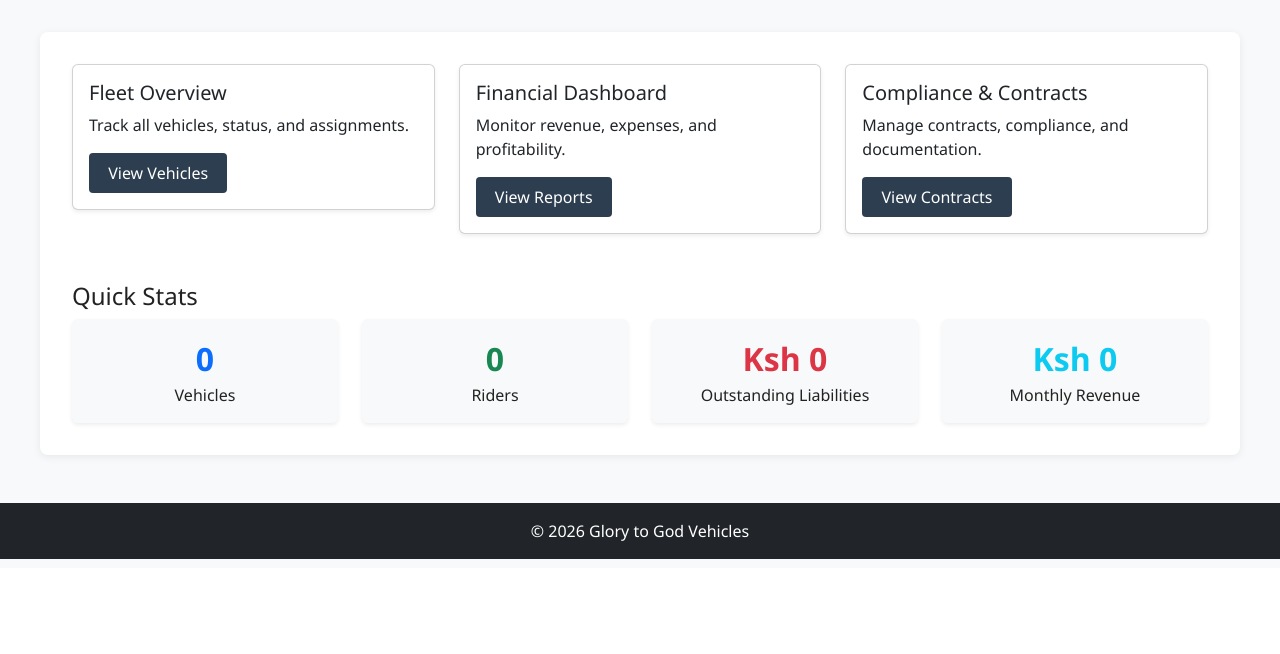
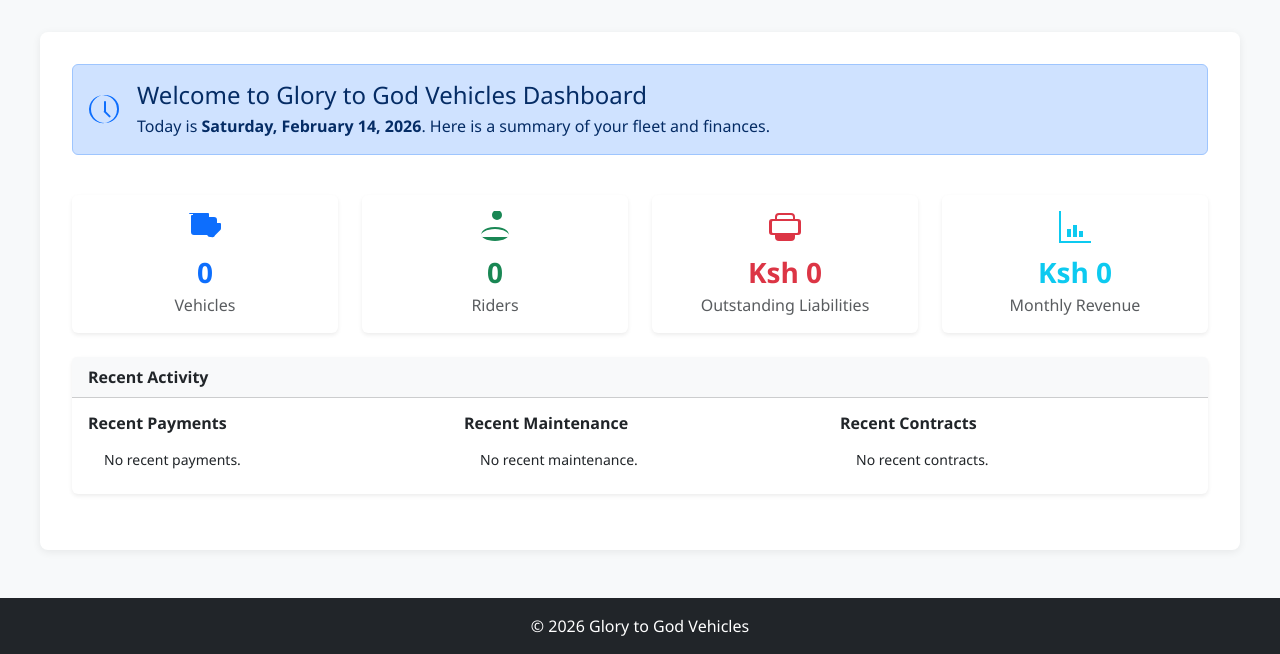
Before and after one commit to ElvisMw/G2G, a Django app: page / in a window 1280 px wide. Shown: the part 232-886 px from the top of the page. Before the commit the page ends 791 px from the top, so only its background shows below. Run offline with Django 5.2, Linux system fonts and the light colour scheme; data that the repository does not hold is empty.

Commit message:
FIXED: payments page

```diff
--- a/dashboard/views.py
+++ b/dashboard/views.py
@@ -8,11 +8,25 @@ def dashboard(request):
 	total_riders = Rider.objects.count()
 	total_outstanding = Vehicle.objects.aggregate(total=Sum('outstanding_balance'))['total'] or 0
 	total_revenue = Payment.objects.filter(payment_type='INSTALLMENT').aggregate(total=Sum('amount'))['total'] or 0
+
+	from finance.models import Payment as PaymentModel
+	from maintenance.models import MaintenanceRecord
+	from contracts.models import Contract
+	from django.utils import timezone
+
+	recent_payments = PaymentModel.objects.order_by('-date_paid')[:5]
+	recent_maintenance = MaintenanceRecord.objects.order_by('-date')[:5]
+	recent_contracts = Contract.objects.order_by('-start_date')[:5]
+
 	return render(request, 'dashboard.html', {
 		'total_vehicles': total_vehicles,
 		'total_riders': total_riders,
 		'total_outstanding': total_outstanding,
 		'total_revenue': total_revenue,
+		'recent_payments': recent_payments,
+		'recent_maintenance': recent_maintenance,
+		'recent_contracts': recent_contracts,
+		'now': timezone.now(),
 	})
 from django.shortcuts import render
 
--- a/templates/accounting.html
+++ b/templates/accounting.html
@@ -12,6 +12,7 @@
             <th>Description</th>
             <th>Debit</th>
             <th>Credit</th>
+            <th>Deductions</th>
             <th>Balance</th>
             <th>Actions</th>
         </tr>
@@ -24,6 +25,11 @@
             <td>{{ entry.description }}</td>
             <td>Ksh {{ entry.debit }}</td>
             <td>Ksh {{ entry.credit }}</td>
+            <td>
+                {% if entry.account.account_type == "EXPENSE" or "deduct" in entry.description|lower %}
+                    Ksh {{ entry.debit }}
+                {% else %}-{% endif %}
+            </td>
             <td>Ksh {{ entry.balance }}</td>
             <td>
                 <a href="/accounting/{{ entry.id }}/" class="btn btn-sm btn-outline-info">View</a>
--- a/templates/dashboard.html
+++ b/templates/dashboard.html
@@ -1,59 +1,123 @@
 {% extends "base.html" %}
 {% block content %}
-<div class="row g-4">
-    <div class="col-md-4">
-        <div class="card shadow-sm">
-            <div class="card-body">
-                <h5 class="card-title">Fleet Overview</h5>
-                <p class="card-text">Track all vehicles, status, and assignments.</p>
-                <a href="/vehicles/" class="btn btn-primary">View Vehicles</a>
+<div class="row mb-4">
+    <div class="col-12">
+        <div class="alert alert-primary d-flex align-items-center" role="alert">
+            <div class="me-3">
+                <svg xmlns="http://www.w3.org/2000/svg" width="32" height="32" fill="#0d6efd" class="bi bi-speedometer2" viewBox="0 0 16 16">
+                  <path d="M8 4a.5.5 0 0 1 .5.5v4.707l2.146 2.147a.5.5 0 0 1-.708.708l-2.25-2.25A.5.5 0 0 1 7.5 9V4.5A.5.5 0 0 1 8 4z"/>
+                  <path d="M3.278 14A7 7 0 1 1 14 8a7 7 0 0 1-10.722 6zM8 15A7 7 0 1 0 8 1a7 7 0 0 0 0 14z"/>
+                </svg>
             </div>
-        </div>
-    </div>
-    <div class="col-md-4">
-        <div class="card shadow-sm">
-            <div class="card-body">
-                <h5 class="card-title">Financial Dashboard</h5>
-                <p class="card-text">Monitor revenue, expenses, and profitability.</p>
-                <a href="/reports/" class="btn btn-success">View Reports</a>
-            </div>
-        </div>
-    </div>
-    <div class="col-md-4">
-        <div class="card shadow-sm">
-            <div class="card-body">
-                <h5 class="card-title">Compliance & Contracts</h5>
-                <p class="card-text">Manage contracts, compliance, and documentation.</p>
-                <a href="/contracts/" class="btn btn-warning">View Contracts</a>
+            <div>
+                <h4 class="alert-heading mb-1">Welcome to Glory to God Vehicles Dashboard</h4>
+                <p class="mb-0">Today is <strong>{{ now|date:'l, F j, Y' }}</strong>. Here is a summary of your fleet and finances.</p>
             </div>
         </div>
     </div>
 </div>
-<div class="mt-5">
-    <h4>Quick Stats</h4>
-    <div class="row text-center">
-        <div class="col">
-            <div class="p-3 bg-light rounded shadow-sm">
-                <div class="fs-2 fw-bold text-primary">{{ total_vehicles|default:0 }}</div>
-                <div>Vehicles</div>
+
+<div class="row g-4 mb-4">
+    <div class="col-md-3">
+        <div class="card text-center border-0 shadow-sm h-100">
+            <div class="card-body">
+                <div class="mb-2">
+                    <svg xmlns="http://www.w3.org/2000/svg" width="32" height="32" fill="#0d6efd" class="bi bi-truck" viewBox="0 0 16 16">
+                      <path d="M0 1.5A.5.5 0 0 1 .5 1h9a.5.5 0 0 1 .5.5V3h2.5A1.5 1.5 0 0 1 14 4.5V6h1.5a.5.5 0 0 1 .5.5v2.086a1.5 1.5 0 0 1-.44 1.06l-2.5 2.5A1.5 1.5 0 0 1 11.086 13H10.5a1.5 1.5 0 0 1-1.415-1H2.5A1.5 1.5 0 0 1 1 10.5v-8A.5.5 0 0 1 1.5 2H2V1.5z"/>
+                    </svg>
+                </div>
+                <div class="fs-3 fw-bold text-primary">{{ total_vehicles|default:0 }}</div>
+                <div class="text-muted">Vehicles</div>
             </div>
         </div>
-        <div class="col">
-            <div class="p-3 bg-light rounded shadow-sm">
-                <div class="fs-2 fw-bold text-success">{{ total_riders|default:0 }}</div>
-                <div>Riders</div>
+    </div>
+    <div class="col-md-3">
+        <div class="card text-center border-0 shadow-sm h-100">
+            <div class="card-body">
+                <div class="mb-2">
+                    <svg xmlns="http://www.w3.org/2000/svg" width="32" height="32" fill="#198754" class="bi bi-person-badge" viewBox="0 0 16 16">
+                      <path d="M6.5 2a2.5 2.5 0 1 1 5 0 2.5 2.5 0 0 1-5 0zM2 13s-1 0-1-1 1-4 7-4 7 3 7 4-1 1-1 1H2zm13-1c0-1.104-2.686-3-7-3s-7 1.896-7 3 2.686 3 7 3 7-1.896 7-3z"/>
+                    </svg>
+                </div>
+                <div class="fs-3 fw-bold text-success">{{ total_riders|default:0 }}</div>
+                <div class="text-muted">Riders</div>
             </div>
         </div>
-        <div class="col">
-            <div class="p-3 bg-light rounded shadow-sm">
-                <div class="fs-2 fw-bold text-danger">Ksh {{ total_outstanding|default:'0' }}</div>
-                <div>Outstanding Liabilities</div>
+    </div>
+    <div class="col-md-3">
+        <div class="card text-center border-0 shadow-sm h-100">
+            <div class="card-body">
+                <div class="mb-2">
+                    <svg xmlns="http://www.w3.org/2000/svg" width="32" height="32" fill="#dc3545" class="bi bi-cash-coin" viewBox="0 0 16 16">
+                      <path d="M11 1a2 2 0 0 1 2 2v1h1.5A1.5 1.5 0 0 1 16 5.5v5A1.5 1.5 0 0 1 14.5 12H13v1a2 2 0 0 1-2 2H5a2 2 0 0 1-2-2v-1H1.5A1.5 1.5 0 0 1 0 10.5v-5A1.5 1.5 0 0 1 1.5 4H3V3a2 2 0 0 1 2-2h6zm-6 1a1 1 0 0 0-1 1v1h8V3a1 1 0 0 0-1-1H5zm9 3H2a.5.5 0 0 0-.5.5v5a.5.5 0 0 0 .5.5h12a.5.5 0 0 0 .5-.5v-5a.5.5 0 0 0-.5-.5z"/>
+                    </svg>
+                </div>
+                <div class="fs-3 fw-bold text-danger">Ksh {{ total_outstanding|default:'0' }}</div>
+                <div class="text-muted">Outstanding Liabilities</div>
             </div>
         </div>
-        <div class="col">
-            <div class="p-3 bg-light rounded shadow-sm">
-                <div class="fs-2 fw-bold text-info">Ksh {{ total_revenue|default:'0' }}</div>
-                <div>Monthly Revenue</div>
+    </div>
+    <div class="col-md-3">
+        <div class="card text-center border-0 shadow-sm h-100">
+            <div class="card-body">
+                <div class="mb-2">
+                    <svg xmlns="http://www.w3.org/2000/svg" width="32" height="32" fill="#0dcaf0" class="bi bi-bar-chart-line" viewBox="0 0 16 16">
+                      <path d="M0 0h1v15h15v1H0V0zm10 10h2v3h-2v-3zm-3-3h2v6H7V7zm-3 2h2v4H4V9z"/>
+                    </svg>
+                </div>
+                <div class="fs-3 fw-bold text-info">Ksh {{ total_revenue|default:'0' }}</div>
+                <div class="text-muted">Monthly Revenue</div>
+            </div>
+        </div>
+    </div>
+</div>
+
+<div class="row mb-4">
+    <div class="col-12">
+        <div class="card border-0 shadow-sm">
+            <div class="card-header bg-light fw-bold">Recent Activity</div>
+            <div class="card-body">
+                <div class="row">
+                    <div class="col-md-4">
+                        <h6 class="fw-bold">Recent Payments</h6>
+                        <ul class="list-group list-group-flush small">
+                            {% for payment in recent_payments %}
+                                <li class="list-group-item d-flex justify-content-between align-items-center">
+                                    <span>{{ payment.date_paid|date:'M d' }}: {{ payment.paid_from }} → {{ payment.paid_to }}</span>
+                                    <span class="badge bg-primary">Ksh {{ payment.amount }}</span>
+                                </li>
+                            {% empty %}
+                                <li class="list-group-item">No recent payments.</li>
+                            {% endfor %}
+                        </ul>
+                    </div>
+                    <div class="col-md-4">
+                        <h6 class="fw-bold">Recent Maintenance</h6>
+                        <ul class="list-group list-group-flush small">
+                            {% for record in recent_maintenance %}
+                                <li class="list-group-item d-flex justify-content-between align-items-center">
+                                    <span>{{ record.date|date:'M d' }}: {{ record.category }}</span>
+                                    <span class="badge bg-warning text-dark">Ksh {{ record.amount }}</span>
+                                </li>
+                            {% empty %}
+                                <li class="list-group-item">No recent maintenance.</li>
+                            {% endfor %}
+                        </ul>
+                    </div>
+                    <div class="col-md-4">
+                        <h6 class="fw-bold">Recent Contracts</h6>
+                        <ul class="list-group list-group-flush small">
+                            {% for contract in recent_contracts %}
+                                <li class="list-group-item d-flex justify-content-between align-items-center">
+                                    <span>{{ contract.start_date|date:'M d' }}: Vehicle {{ contract.vehicle_id|slice:":6" }}...</span>
+                                    <span class="badge bg-success">{{ contract.status }}</span>
+                                </li>
+                            {% empty %}
+                                <li class="list-group-item">No recent contracts.</li>
+                            {% endfor %}
+                        </ul>
+                    </div>
+                </div>
             </div>
         </div>
     </div>
--- a/templates/payments.html
+++ b/templates/payments.html
@@ -12,6 +12,7 @@
             <th>Paid To</th>
             <th>Amount</th>
             <th>Type</th>
+            <th>Deductions</th>
             <th>M-Pesa Code</th>
             <th>Receipt</th>
             <th>Actions</th>
@@ -25,6 +26,11 @@
             <td>{{ payment.paid_to }}</td>
             <td>Ksh {{ payment.amount }}</td>
             <td>{{ payment.payment_type }}</td>
+            <td>
+                {% if payment.payment_type == 'PENALTY' or payment.payment_type == 'INSURANCE' or payment.payment_type == 'SERVICE' or payment.payment_type == 'REPAIR' or payment.payment_type == 'OTHER' %}
+                    Ksh {{ payment.amount }}
+                {% else %}-{% endif %}
+            </td>
             <td>{{ payment.mpesa_code }}</td>
             <td>
                 {% if payment.receipt_image %}
```
Also changed, not shown: finance/models.py (+11 -2 lines), fleet/management/commands/recalculate_outstanding.py (added, +16 -0 lines), fleet/views.py (+31 -1 lines), templates/vehicle_detail.html (+13 -0 lines), media/uploads/payments/WhatsApp_Image_2026-02-14_at_16.25.36.jpeg (added).
